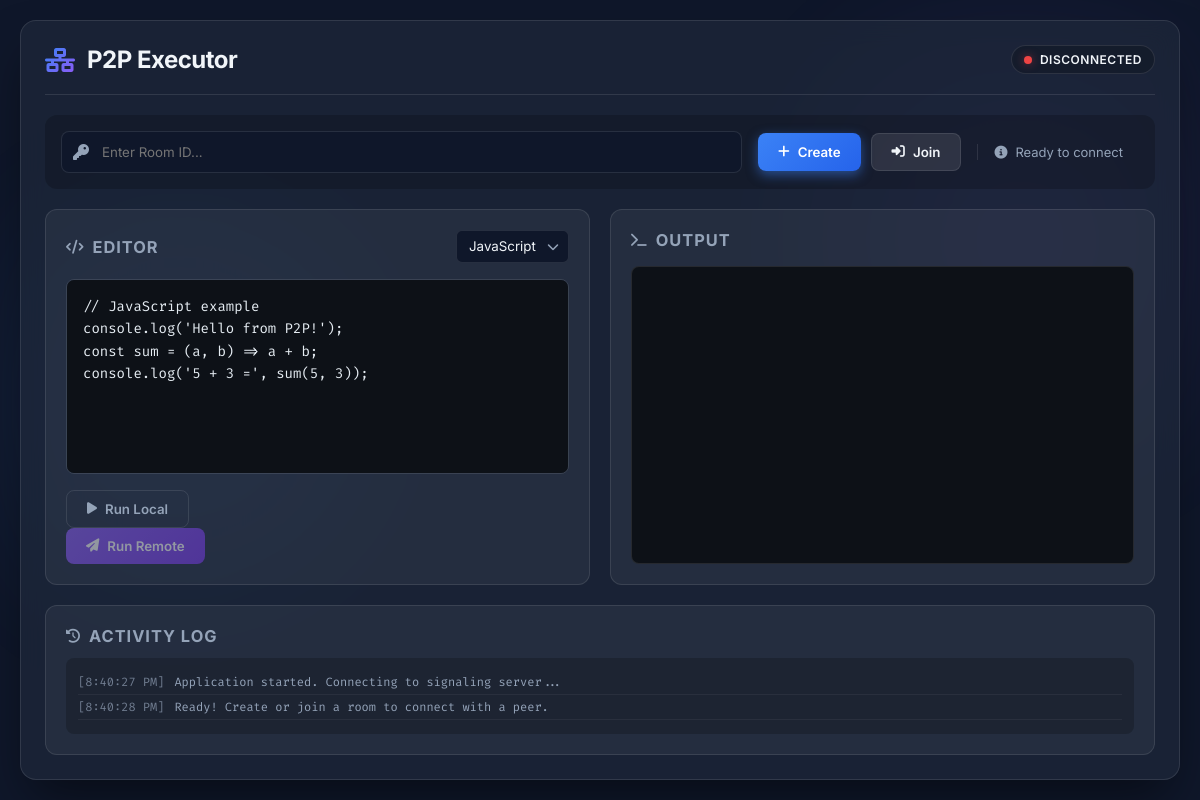
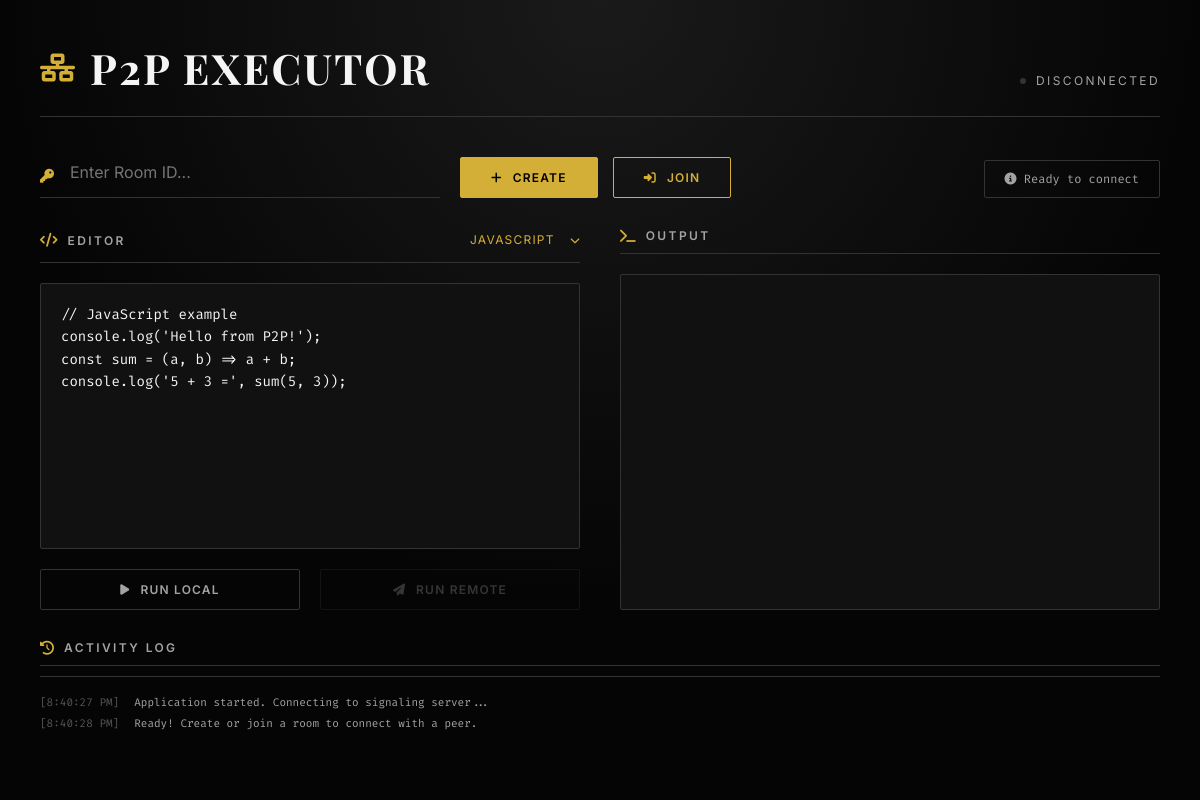
Before and after one commit to Bhup-GitHUB/electron-p2p, an Electron app: page index.html in a window 1200 px wide. Drawn offline with nearby package versions, Linux system fonts and the light colour scheme; no server answers.

Commit message:
improved ui

```diff
--- a/index.html
+++ b/index.html
@@ -6,7 +6,7 @@
     <title>P2P Code Executor</title>
     <link rel="preconnect" href="https://fonts.googleapis.com">
     <link rel="preconnect" href="https://fonts.gstatic.com" crossorigin>
-    <link href="https://fonts.googleapis.com/css2?family=Fira+Code:wght@400;500&family=Inter:wght@300;400;500;600;700&display=swap" rel="stylesheet">
+    <link href="https://fonts.googleapis.com/css2?family=Fira+Code:wght@400;500&family=Inter:wght@300;400;500;600&family=Playfair+Display:wght@400;600;700&display=swap" rel="stylesheet">
     <link rel="stylesheet" href="https://cdnjs.cloudflare.com/ajax/libs/font-awesome/6.4.0/css/all.min.css">
     <link rel="stylesheet" href="styles.css" />
   </head>
--- a/styles.css
+++ b/styles.css
@@ -1,15 +1,14 @@
 :root {
-  --bg-dark: #0f172a;
-  --bg-card: rgba(30, 41, 59, 0.7);
-  --primary: #3b82f6;
-  --primary-glow: rgba(59, 130, 246, 0.5);
-  --accent: #8b5cf6;
-  --accent-glow: rgba(139, 92, 246, 0.5);
+  --bg-dark: #050505;
+  --bg-card: #111111;
+  --primary: #D4AF37; /* Gold */
+  --primary-dim: #aa8c2c;
+  --text-main: #F5F5F5;
+  --text-muted: #A3A3A3;
+  --border: #333333;
+  --border-active: #D4AF37;
   --success: #10b981;
-  --text-main: #f1f5f9;
-  --text-muted: #94a3b8;
-  --border: rgba(255, 255, 255, 0.1);
-  --glass: rgba(255, 255, 255, 0.05);
+  --error: #ef4444;
 }
 
 * {
@@ -23,58 +22,40 @@ body {
   background-color: var(--bg-dark);
   color: var(--text-main);
   min-height: 100vh;
-  padding: 20px;
-  overflow-x: hidden;
+  padding: 40px;
   display: flex;
   justify-content: center;
   align-items: center;
+  /* Subtle noise texture could be added here if an image was available,
+     but we'll use a very subtle gradient for depth */
+  background: radial-gradient(circle at 50% 0%, #1a1a1a 0%, #050505 60%);
 }
 
-/* Animated Background Mesh */
 .background-mesh {
-  position: fixed;
-  top: 0;
-  left: 0;
-  width: 100vw;
-  height: 100vh;
-  z-index: -1;
-  background:
-    radial-gradient(circle at 15% 50%, rgba(59, 130, 246, 0.15), transparent 25%),
-    radial-gradient(circle at 85% 30%, rgba(139, 92, 246, 0.15), transparent 25%);
-  filter: blur(40px);
+  display: none; /* Remove the previous mesh */
 }
 
 .container {
   width: 100%;
   max-width: 1400px;
-  height: 95vh;
+  height: 90vh;
   display: flex;
   flex-direction: column;
-  gap: 20px;
+  gap: 30px;
 }
 
-/* Glassmorphism Utilities */
-.glass-panel {
-  background: var(--bg-card);
-  backdrop-filter: blur(12px);
-  border: 1px solid var(--border);
-  border-radius: 16px;
-  box-shadow: 0 25px 50px -12px rgba(0, 0, 0, 0.5);
-  padding: 24px;
-}
-
-.glass-card {
-  background: var(--glass);
-  border: 1px solid var(--border);
-  border-radius: 12px;
-  padding: 20px;
+/* Typography Overrides */
+h1, h2, h3 {
+  font-family: 'Playfair Display', serif;
+  font-weight: 700;
+  letter-spacing: -0.02em;
 }
 
 /* Header */
 header {
   display: flex;
   justify-content: space-between;
-  align-items: center;
+  align-items: flex-end;
   padding-bottom: 20px;
   border-bottom: 1px solid var(--border);
 }
@@ -82,148 +63,144 @@ header {
 .logo {
   display: flex;
   align-items: center;
-  gap: 12px;
-  color: var(--text-main);
+  gap: 15px;
 }
 
 .logo i {
-  font-size: 24px;
-  background: linear-gradient(135deg, var(--primary), var(--accent));
-  -webkit-background-clip: text;
-  -webkit-text-fill-color: transparent;
+  font-size: 28px;
+  color: var(--primary);
 }
 
 .logo h1 {
-  font-size: 24px;
-  font-weight: 700;
-  letter-spacing: -0.5px;
+  font-size: 42px;
+  color: var(--text-main);
+  text-transform: uppercase;
+  letter-spacing: 0.05em;
 }
 
 .status {
   display: flex;
   align-items: center;
-  gap: 8px;
-  padding: 6px 12px;
-  background: rgba(0, 0, 0, 0.2);
-  border-radius: 20px;
-  border: 1px solid var(--border);
+  gap: 10px;
+  padding: 8px 0;
 }
 
 .status-dot {
-  width: 8px;
-  height: 8px;
+  width: 6px;
+  height: 6px;
   border-radius: 50%;
-  background-color: #ef4444;
-  box-shadow: 0 0 8px rgba(239, 68, 68, 0.5);
-  transition: all 0.3s ease;
+  background-color: var(--border);
 }
 
 .status.connected .status-dot {
-  background-color: var(--success);
-  box-shadow: 0 0 8px rgba(16, 185, 129, 0.5);
+  background-color: var(--primary);
+  box-shadow: 0 0 10px var(--primary);
 }
 
 .status-text {
+  font-family: 'Inter', sans-serif;
   font-size: 12px;
-  font-weight: 600;
   text-transform: uppercase;
-  letter-spacing: 0.5px;
+  letter-spacing: 0.2em;
+  color: var(--text-muted);
 }
 
 /* Connection Panel */
 .connection-panel {
   display: flex;
-  align-items: center;
-  gap: 16px;
-  padding: 16px;
-  background: rgba(0, 0, 0, 0.2);
-  border-radius: 12px;
+  align-items: flex-end;
+  gap: 20px;
+  padding: 0;
+  background: transparent;
 }
 
 .input-group {
   position: relative;
   flex: 1;
+  max-width: 400px;
 }
 
 .input-group i {
   position: absolute;
-  left: 12px;
-  top: 50%;
-  transform: translateY(-50%);
-  color: var(--text-muted);
+  left: 0;
+  bottom: 15px;
+  color: var(--primary);
+  font-size: 14px;
 }
 
 input[type="text"] {
   width: 100%;
-  background: var(--bg-dark);
-  border: 1px solid var(--border);
+  background: transparent;
+  border: none;
+  border-bottom: 1px solid var(--border);
   color: var(--text-main);
-  padding: 12px 12px 12px 40px;
-  border-radius: 8px;
+  padding: 15px 15px 15px 30px;
   font-family: 'Inter', sans-serif;
-  transition: all 0.2s;
+  font-size: 16px;
+  transition: all 0.3s ease;
 }
 
 input[type="text"]:focus {
   outline: none;
-  border-color: var(--primary);
-  box-shadow: 0 0 0 2px var(--primary-glow);
+  border-bottom-color: var(--primary);
 }
 
 .action-buttons {
   display: flex;
-  gap: 10px;
+  gap: 15px;
 }
 
 .btn {
   display: flex;
   align-items: center;
-  gap: 8px;
-  padding: 10px 20px;
-  border: none;
-  border-radius: 8px;
+  justify-content: center;
+  gap: 10px;
+  padding: 12px 30px;
+  border: 1px solid var(--primary);
+  border-radius: 2px; /* Sharp/Minimal corners */
   font-family: 'Inter', sans-serif;
+  font-size: 12px;
   font-weight: 600;
+  text-transform: uppercase;
+  letter-spacing: 0.1em;
   cursor: pointer;
-  transition: all 0.2s;
+  transition: all 0.3s ease;
 }
 
 .btn-primary {
-  background: linear-gradient(135deg, var(--primary), #2563eb);
-  color: white;
-  box-shadow: 0 4px 12px var(--primary-glow);
+  background: var(--primary);
+  color: #000;
 }
 
 .btn-primary:hover {
-  transform: translateY(-1px);
-  box-shadow: 0 6px 16px var(--primary-glow);
+  background: var(--primary-dim);
+  border-color: var(--primary-dim);
 }
 
 .btn-secondary {
-  background: rgba(255, 255, 255, 0.1);
-  color: var(--text-main);
-  border: 1px solid var(--border);
+  background: transparent;
+  color: var(--primary);
 }
 
 .btn-secondary:hover {
-  background: rgba(255, 255, 255, 0.15);
+  background: rgba(212, 175, 55, 0.1);
 }
 
 .btn-accent {
-  background: linear-gradient(135deg, var(--accent), #7c3aed);
-  color: white;
-  box-shadow: 0 4px 12px var(--accent-glow);
+  background: var(--primary);
+  color: #000;
+  width: 100%;
 }
 
 .btn-accent:hover:not(:disabled) {
-  transform: translateY(-1px);
-  box-shadow: 0 6px 16px var(--accent-glow);
+  background: var(--primary-dim);
 }
 
 .btn-ghost {
   background: transparent;
-  border: 1px solid var(--border);
+  border-color: var(--border);
   color: var(--text-muted);
+  width: 100%;
 }
 
 .btn-ghost:hover {
@@ -232,52 +209,64 @@ input[type="text"]:focus {
 }
 
 .btn:disabled {
-  opacity: 0.5;
+  opacity: 0.3;
   cursor: not-allowed;
-  transform: none !important;
-  box-shadow: none !important;
+  border-color: var(--border);
+  background: transparent;
+  color: var(--text-muted);
 }
 
 .peer-info {
-  display: flex;
-  align-items: center;
-  gap: 8px;
-  font-size: 13px;
+  margin-left: auto;
+  font-family: 'Fira Code', monospace;
+  font-size: 12px;
   color: var(--text-muted);
-  padding: 0 16px;
-  border-left: 1px solid var(--border);
+  padding: 10px 20px;
+  border: 1px solid var(--border);
+  border-radius: 2px;
 }
 
 /* Main Content */
 .main-content {
   display: grid;
   grid-template-columns: 1fr 1fr;
-  gap: 20px;
+  gap: 40px;
   flex: 1;
-  min-height: 0; /* Fix for nested scroll */
+  min-height: 0;
 }
 
 .editor-section, .output-section {
   display: flex;
   flex-direction: column;
-  gap: 16px;
+  gap: 20px;
 }
 
 .editor-header {
   display: flex;
   justify-content: space-between;
   align-items: center;
+  padding-bottom: 10px;
+  border-bottom: 1px solid var(--border);
 }
 
 .header-title {
   display: flex;
   align-items: center;
-  gap: 8px;
+  gap: 10px;
+}
+
+.header-title i {
+  color: var(--primary);
+  font-size: 14px;
+}
+
+.header-title h3 {
+  font-family: 'Inter', sans-serif;
+  font-size: 12px;
+  text-transform: uppercase;
+  letter-spacing: 0.2em;
   color: var(--text-muted);
-  font-size: 14px;
   font-weight: 600;
-  text-transform: uppercase;
-  letter-spacing: 1px;
 }
 
 .select-wrapper {
@@ -286,40 +275,42 @@ input[type="text"]:focus {
 
 select {
   appearance: none;
-  background: var(--bg-dark);
-  border: 1px solid var(--border);
-  color: var(--text-main);
-  padding: 8px 32px 8px 12px;
-  border-radius: 6px;
+  background: transparent;
+  border: none;
+  color: var(--primary);
+  padding: 5px 25px 5px 0;
   font-family: 'Inter', sans-serif;
+  font-size: 12px;
+  text-transform: uppercase;
+  letter-spacing: 0.1em;
   cursor: pointer;
 }
 
 .select-wrapper i {
   position: absolute;
-  right: 10px;
+  right: 0;
   top: 50%;
   transform: translateY(-50%);
   pointer-events: none;
-  font-size: 12px;
-  color: var(--text-muted);
+  font-size: 10px;
+  color: var(--primary);
 }
 
 .editor-container {
   flex: 1;
+  background: var(--bg-card);
+  border: 1px solid var(--border);
+  border-radius: 2px;
   position: relative;
-  border-radius: 8px;
-  overflow: hidden;
-  border: 1px solid var(--border);
 }
 
 textarea {
   width: 100%;
   height: 100%;
-  background: #0d1117; /* GitHub Dark Dimmed */
-  color: #e6edf3;
+  background: transparent;
+  color: var(--text-main);
   border: none;
-  padding: 16px;
+  padding: 20px;
   font-family: 'Fira Code', monospace;
   font-size: 14px;
   line-height: 1.6;
@@ -330,64 +321,69 @@ textarea:focus {
   outline: none;
 }
 
+.editor-controls {
+  display: grid;
+  grid-template-columns: 1fr 1fr;
+  gap: 20px;
+}
+
 .output-box {
   flex: 1;
-  background: #0d1117;
+  background: var(--bg-card);
   border: 1px solid var(--border);
-  border-radius: 8px;
-  padding: 16px;
+  border-radius: 2px;
+  padding: 20px;
   font-family: 'Fira Code', monospace;
   font-size: 13px;
-  color: var(--success);
+  color: var(--text-muted);
   overflow-y: auto;
   white-space: pre-wrap;
 }
 
 /* Log Section */
 .log-section {
-  height: 150px;
+  height: 120px;
   display: flex;
   flex-direction: column;
-  gap: 12px;
+  gap: 10px;
 }
 
 .log-box {
   flex: 1;
-  background: rgba(0, 0, 0, 0.2);
-  border-radius: 8px;
-  padding: 12px;
+  background: transparent;
+  border-top: 1px solid var(--border);
+  padding: 15px 0;
   overflow-y: auto;
   font-family: 'Fira Code', monospace;
-  font-size: 12px;
+  font-size: 11px;
+  color: var(--text-muted);
 }
 
 .log-entry {
-  padding: 4px 0;
-  border-bottom: 1px solid rgba(255, 255, 255, 0.05);
+  padding: 3px 0;
   display: flex;
-  gap: 10px;
+  gap: 15px;
 }
 
 .log-time {
-  color: var(--text-muted);
-  opacity: 0.7;
+  color: #555;
 }
 
 /* Scrollbar */
 ::-webkit-scrollbar {
-  width: 8px;
-  height: 8px;
+  width: 6px;
+  height: 6px;
 }
 
 ::-webkit-scrollbar-track {
-  background: transparent;
+  background: var(--bg-dark);
 }
 
 ::-webkit-scrollbar-thumb {
-  background: rgba(255, 255, 255, 0.1);
-  border-radius: 4px;
+  background: #333;
+  border-radius: 3px;
 }
 
 ::-webkit-scrollbar-thumb:hover {
-  background: rgba(255, 255, 255, 0.2);
+  background: #444;
 }
```
